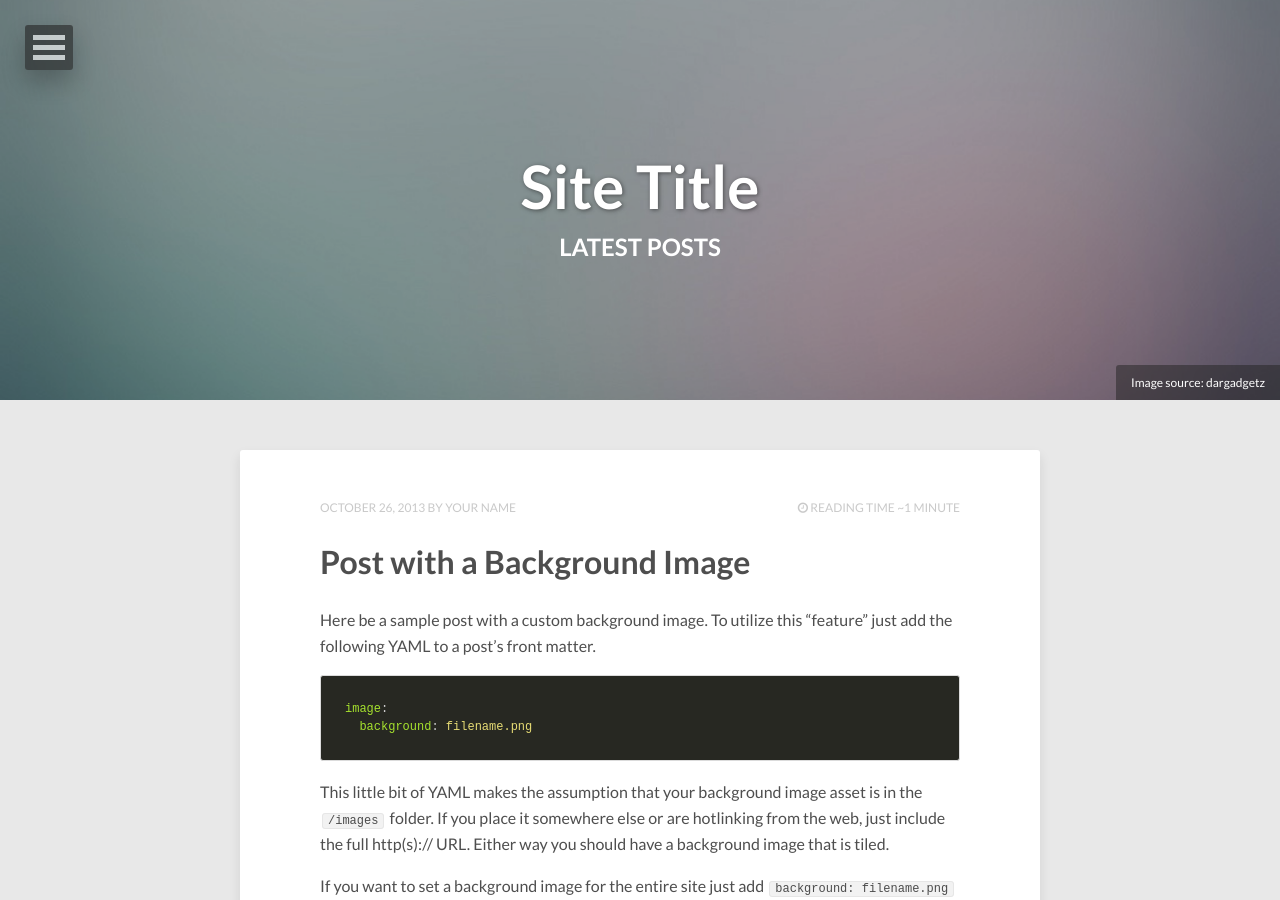
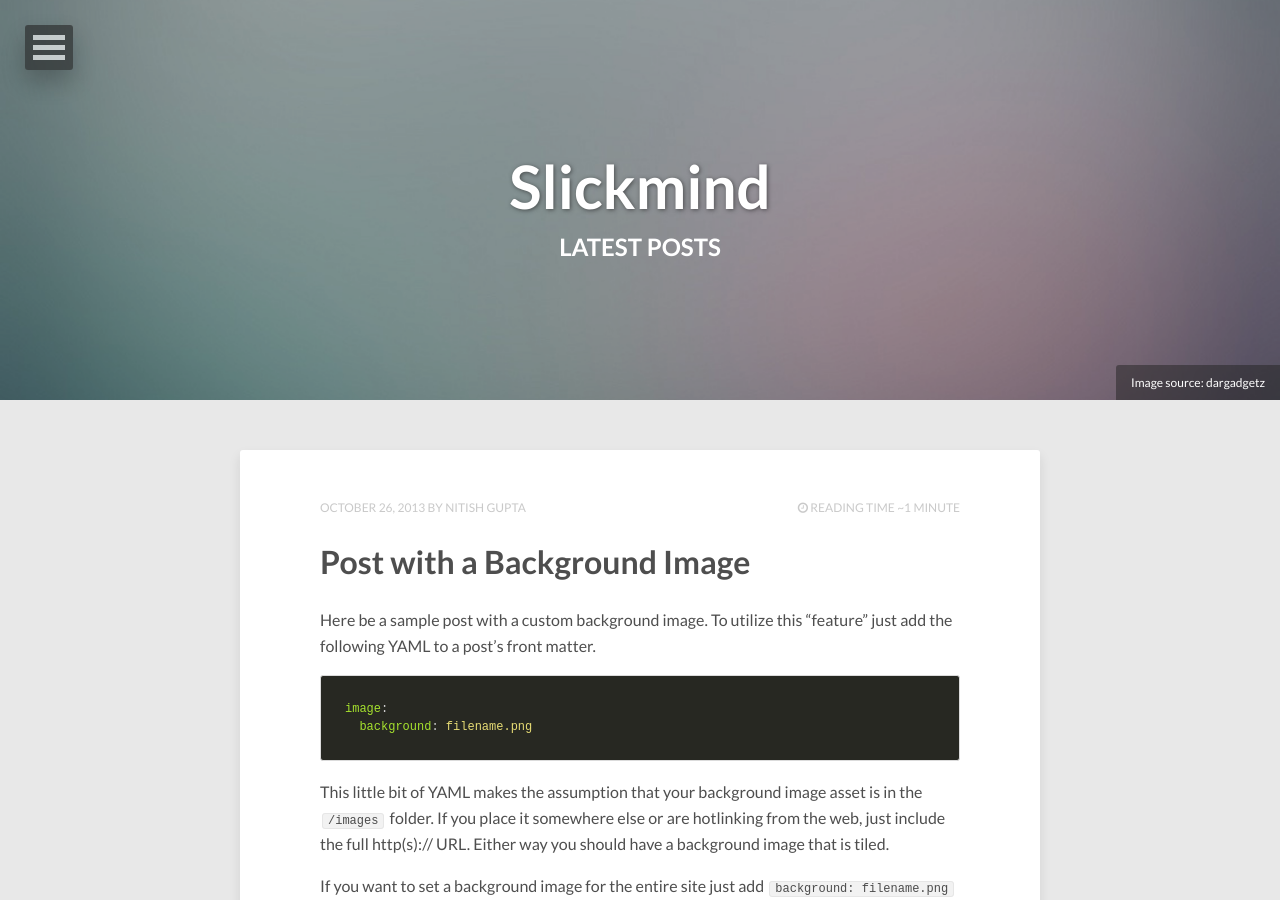
Before and after one commit to nitesh4146/blog, a Jekyll site: the page built from index.html, in a window 1280 px wide and 900 px high. Built offline with Jekyll 4.4.1, drawn with Linux system fonts in a browser that asks for light colours; nearby versions of some CDN libraries; the list of posts is cut into pages by our own code; some of the changed text lies outside the part shown.

Commit message:
config updated

```diff
--- a/_config.yml
+++ b/_config.yml
@@ -1,18 +1,18 @@
-title:            Site Title
+title:            Slickmind
 description:      Describe your website here.
 disqus_shortname:
 reading_time:     true
 words_per_minute: 200
 # Your site's domain goes here (eg: https://mmistakes.github.io, http://yourdomain.com, etc)
 # When testing locally leave blank or use http://localhost:4000
-url:
+url:              https://blog.guptanitish.com/
 
 # Owner/author information
 owner:
-  name:           Your Name
+  name:           Nitish Gupta
   avatar:         avatar.jpg
   bio:            "Your bio goes here. It shouldn't be super long but a good sentence or two should suffice."
-  email:          you@email.com
+  email:          nitesh4146@gmail.com
   # Social networking links used in footer. Update and remove as you like.
   twitter:
   facebook:
```
